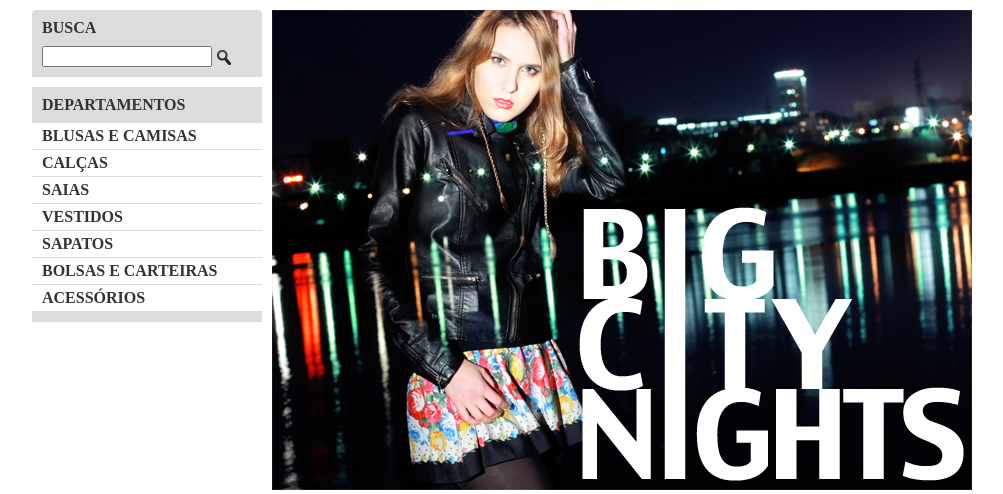
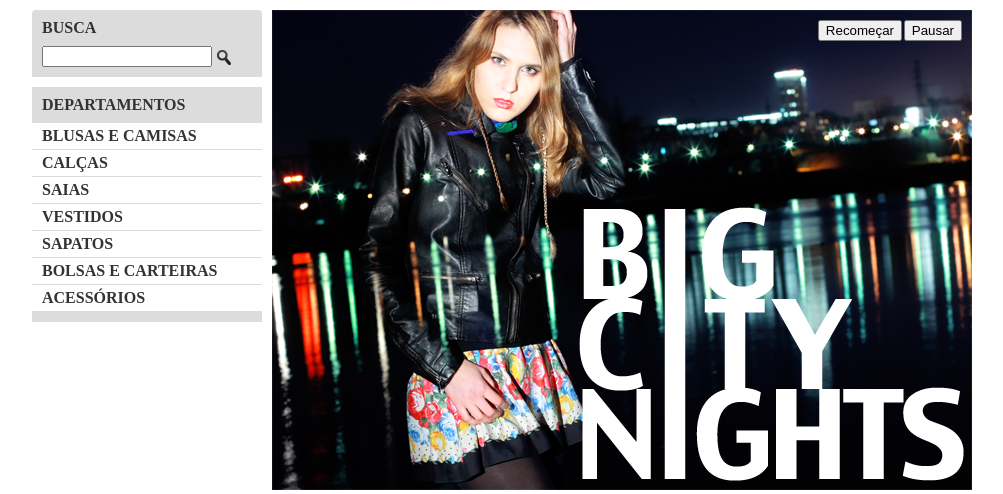
Before and after one commit to gabsferreira/mirrorfashion-final, a PHP site: page / in a window 1280 px wide. Shown: the part 88-582 px from the top of the page, without its empty margins (138-1141 px from the left). Run offline with PHP 8.4, Linux system fonts and the light colour scheme.

Commit message:
Exercicios 11.8 (opcionais feitos difernete do que está na apostila)

```diff
--- a/css/estilos.css
+++ b/css/estilos.css
@@ -291,3 +291,19 @@ footer .container {
 .painel li {
     transition: 0.7s;
 }
+
+.sectionImagem {
+  position: relative;
+}
+
+#botaoPausa {
+  position: absolute;
+  right: 10px;
+  top: 10px;
+}
+
+#botaoRecomeca {
+  position: absolute;
+  right: 70px;
+  top: 10px;
+}
--- a/index.php
+++ b/index.php
@@ -43,7 +43,11 @@
                     </ul>
                 </nav>
             </section>
-            <img src="img/destaque-home.png" alt="Promoção: Big City Night">
+            <section class="sectionImagem">
+                <img src="img/destaque-home.png" alt="Promoção: Big City Night">
+                <input type="button" value="Pausar" id="botaoPausa">
+                <input type="button" value="Recomeçar" id="botaoRecomeca">
+            </section>
         </div>
         <!--exercicios 4.9 */-->
         <div class="container paineis">
@@ -157,5 +161,6 @@
         <?php include("rodape.php"); ?>
         <script src="js/converteMoeda.js"></script>
         <script src="js/testaConversao.js"></script>
+        <script src="js/banner.js"></script>
     </body>
 </html>
--- /dev/null
+++ b/js/banner.js
@@ -0,0 +1,19 @@
+var banners = ["img/destaque-home.png", "img/destaque-home-2.png"];
+var bannerAtual = 0;
+
+function trocaBanner() {
+    bannerAtual = (bannerAtual + 1) % 2;
+    document.querySelector('.destaque img').src = banners[bannerAtual];
+}
+
+var timer = setInterval(trocaBanner, 4000);
+
+botaoRecomeca.onclick = function () {
+  timer = setInterval(trocaBanner, 4000);
+}
+
+var botaoPausa = document.querySelector("#botaoPausa");
+
+botaoPausa.onclick = function() {
+    clearInterval(timer);
+}
```
